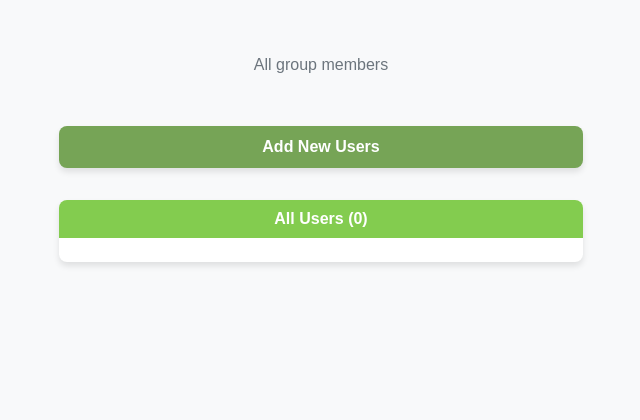
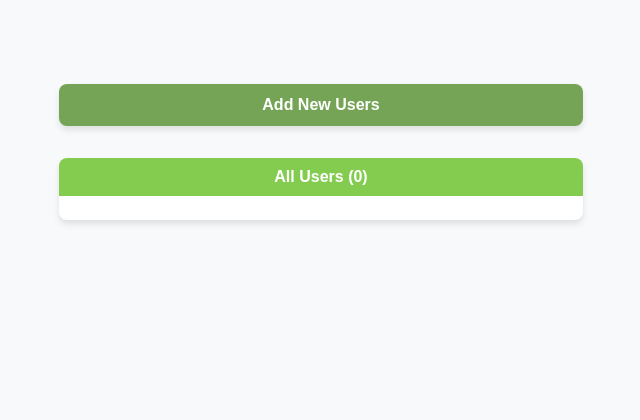
Before and after one commit to PedroFlores1996/Xchange, a Python web app: template app/templates/group/users.html in a window 1280 px wide. Shown: the top 420 px of the page, without its empty margins (319-959 px from the left). Run offline with Jinja, Linux system fonts and the light colour scheme; the template is opened without the code that fills it, so the values that code supplies are empty.

Commit message:
remove group users page description below group name

```diff
--- a/app/templates/group/users.html
+++ b/app/templates/group/users.html
@@ -202,7 +202,6 @@
         <!-- Group Info Header -->
         <div class="group-info">
             <h1>{{ group.name }}</h1>
-            <p>All group members</p>
         </div>
 
         <!-- Add Users Button -->
```
